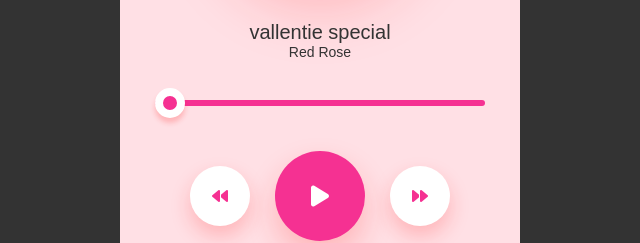
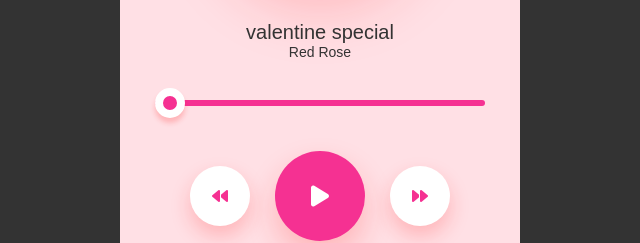
Before and after one commit to Himanshu140801/ValentineSong, a plain HTML site: page index.html in a window 1280 px wide. Shown: the part 318-561 px from the top of the page, 320-960 px from the left. Drawn offline with Linux system fonts and the light colour scheme.

Commit message:
Update index.html

```diff
--- a/index.html
+++ b/index.html
@@ -3,7 +3,7 @@
 <head>
     <meta charset="UTF-8">
     <meta name="viewport" content="width=device-width, initial-scale=1.0">
-    <title>Document</title>
+    <title>Valentine song</title>
     <link rel="stylesheet" href="style.css">
     <script src="https://kit.fontawesome.com/be1bb1c4ad.js" crossorigin="anonymous"></script>
 </head>
@@ -19,7 +19,7 @@
         </div>
       </nav>
       <img src="input/singer.png" class="song-img">
-      <h1>vallentie special</h1>
+      <h1>valentine special</h1>
       <p>Red Rose </p>
 
       <audio  id="song">
```
